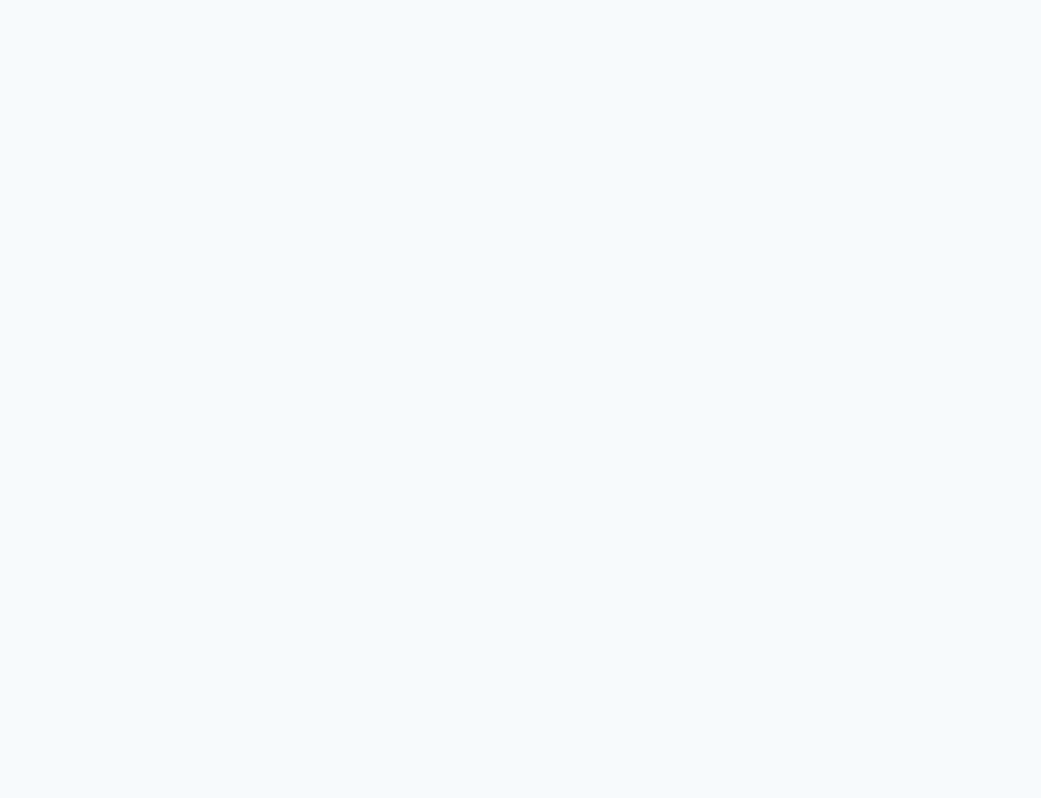
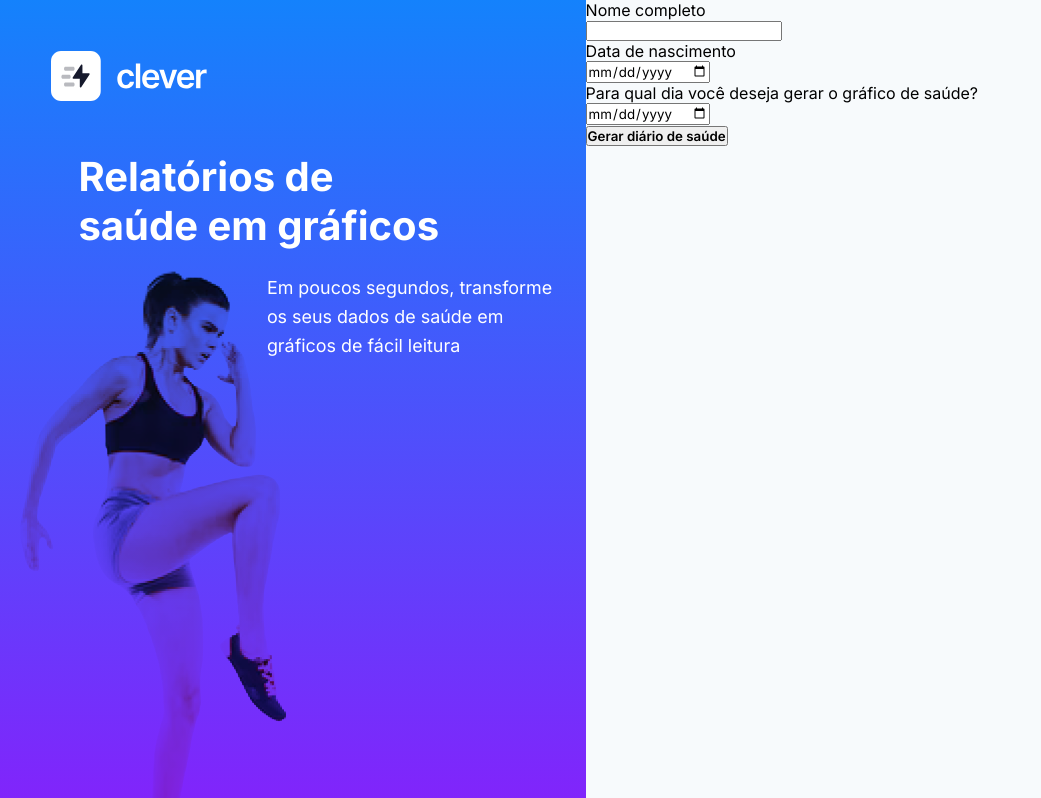
Before and after one commit to ISXDora/Testes-t-cnicos, a React (Create React App) app in the folder Front-end/webClever/: page / in a window 1280 px wide. Shown: the top 798 px of the page, without its empty margins (0-1041 px from the left). Built offline with nearby package versions, Linux system fonts and the light colour scheme; the HTML template or start-up script is replaced by a standard one.

Commit message:
feat: aside css completed

```diff
--- a/Front-end/webClever/src/App.tsx
+++ b/Front-end/webClever/src/App.tsx
@@ -5,9 +5,8 @@ import { Home } from './views/Home';
 function App() {
   return (
     <>
-    <GlobalStyles>
-      <Home/>
-    </GlobalStyles>
+      <GlobalStyles/>
+      <Home />
     </>
   );
 }
--- a/Front-end/webClever/src/styles/Global.ts
+++ b/Front-end/webClever/src/styles/Global.ts
@@ -32,7 +32,7 @@ body {
 }
 
 body, input, button {
-    font: 'Inter', sans-serif;
+    font-family: 'Inter', sans-serif;
 }
 
 h1{
@@ -45,10 +45,11 @@ h2, button {
 
 button {
     cursor: pointer;
-    [disable]{
-        opacity: 0.5;
-        cursor: not-allowed;
-    }
+}
+
+[disable]{
+    opacity: 0.5;
+    cursor: not-allowed;
 }
 
 `
--- /dev/null
+++ b/Front-end/webClever/src/styles/Home.ts
@@ -0,0 +1,62 @@
+import styled from 'styled-components'
+import imgVetor from '../assets/images/image_5-removebg-preview.png'
+
+export const Container = styled.div`
+     display: flex;
+     align-items: stretch;
+     height: 100vh;
+
+`;
+
+export const Aside = styled.aside`
+    background: linear-gradient(180deg, #1482FC 0%, #9513FB 100%);
+
+    flex:5;
+    display: flex;
+    flex-direction: column;
+    position: relative;
+    max-width: 36.6rem;
+    height: 59.3rem;
+    img {
+        margin: 3.2rem 3.2rem; /* em torno de 50px */
+        align-self: flex-start;
+        max-width: 11.8rem; /* 189.17px*/
+    }
+    strong{
+        max-width: 23.5rem;
+        text-align: left;
+        color: white;
+        font-size: 2.5rem;
+        margin-left: 4.9rem;
+        /* 166px do topo , 66px do elemento logo */
+    }
+    p {
+        margin: 1.5rem 1.6rem 0 16.68rem;
+        color: white;
+        text-align: left;
+        width: 18.56rem;
+        height: 5.6rem;
+        font-size: 1.12rem;
+        line-height: 1.8rem;
+    }
+`;
+
+export const Main = styled.main`
+    flex: 7;
+    display: flex;
+
+`;
+
+export const VetorImgWrapper = styled.div`
+    width: 48.11rem;
+    height: 62.85rem;
+    left: 0.5rem;
+    top: 16.2rem;
+    position: absolute;
+    z-index: 1;
+
+    background: url(${imgVetor}) no-repeat;
+    mix-blend-mode: multiply;
+
+
+`
--- a/Front-end/webClever/src/views/Home.tsx
+++ b/Front-end/webClever/src/views/Home.tsx
@@ -1,20 +1,19 @@
 import { Input } from "../components/Input";
 import { ItemsForm } from "../components/ItemsForm";
 import ImageLogo from "../assets/images/dark.svg"
-import ImageHealth from "../assets/images/image 5.svg"
+import { Aside, Container, Main, VetorImgWrapper } from '../styles/Home'
 
 export function Home(){
     return(
-        <div>
-            <aside>
-                <div className="logo">
-                    <img src={ImageLogo} alt="imagem de logotipo Web Clever" />
-                </div>
+        <Container>
+            <Aside>
+                <img src={ImageLogo} alt="imagem de logotipo Web Clever" />
                 <strong>Relatórios de saúde em gráficos</strong>
                 <p>Em poucos segundos, transforme os seus dados de saúde em gráficos de fácil leitura</p>
-                <img src={ImageHealth} alt="Imagem de vetor que mostra uma atleta" />
-            </aside>
-            <main>
+                <VetorImgWrapper>
+                </VetorImgWrapper>
+            </Aside>
+            <Main>
                 <div>
                     <form action="">
                         <ItemsForm
@@ -37,7 +36,7 @@ export function Home(){
                     </form>
                     <button>Gerar diário de saúde</button>
                 </div>
-            </main>
-        </div>
+            </Main>
+        </Container>
     )
 }
```
Also changed, not shown: Front-end/webClever/src/assets/images/image 5.png (added), Front-end/webClever/src/assets/images/image_5-removebg-preview.png (added).
